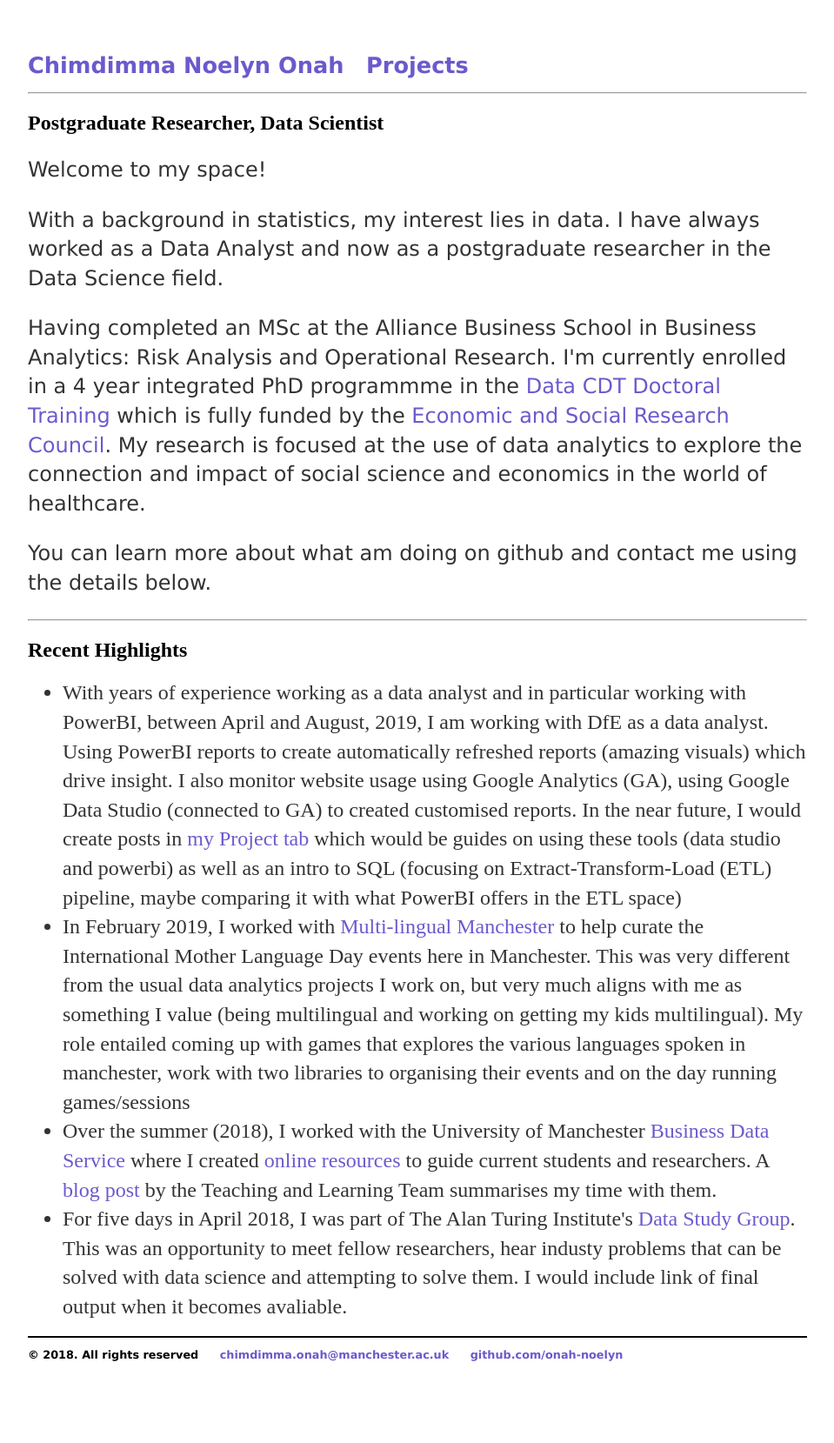
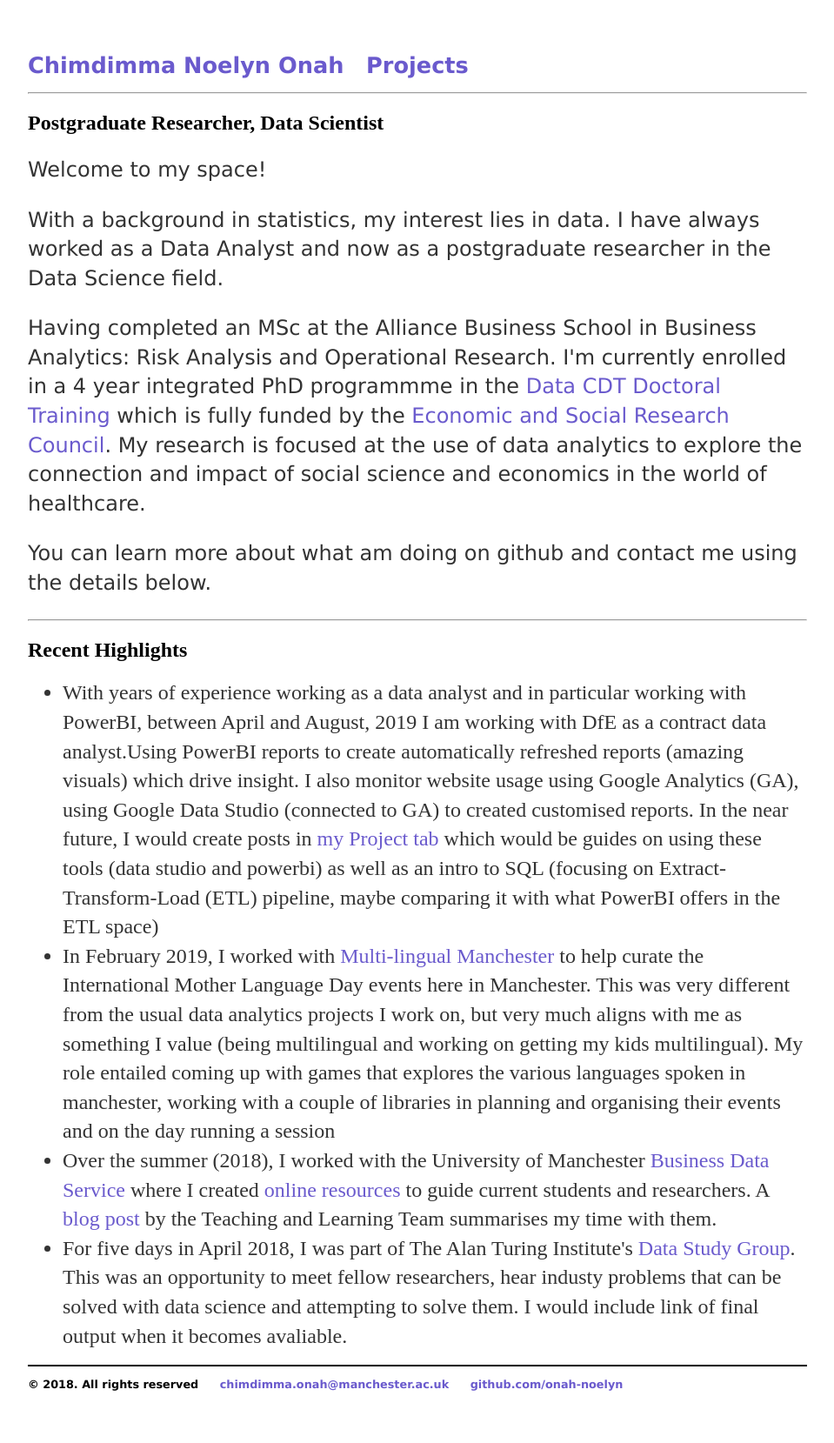
Before and after one commit to Onah-Noelyn/Onah-Noelyn.github.io, a Jekyll site: the page built from index.html, in a window 1280 px wide. Shown: the whole page at 87% size, without its empty margins (160-1119 px from the left). Built offline with Jekyll 4.4.1, drawn with Linux system fonts in a browser that asks for light colours; before the commit the page ends 1625 px from its top, so only the background shows below that.

Commit message:
update with recent highlights

```diff
--- a/index.html
+++ b/index.html
@@ -19,19 +19,30 @@ title: Chimdimma Noelyn Onah
 	<h2>Recent Highlights </h2>
 	<div>
 	<ul>
-		<li style="font-size: 1.5em; line-height: 1.4em; color: #333;">With years of experience working as a data analyst
-		and in particular working with PowerBI, between April and August, 2019, I am working with DfE as a data analyst.
-		Using PowerBI reports to create  automatically refreshed reports (amazing visuals) which drive insight.
-		I also monitor website usage using Google Analytics (GA), using Google Data Studio (connected to GA) to created customised reports.
-		In the near future, I would create posts in <a href="https://onah-noelyn.github.io/Project">my Project tab</a> which would be guides on using these tools (data studio and powerbi) as well as an intro to SQL (focusing on Extract-Transform-Load (ETL) pipeline, maybe comparing it with what PowerBI offers in the ETL space)</li>
+		<li style="font-size: 1.5em; line-height: 1.4em; color: #333;">With years of experience working as a data
+		analyst and in particular working with PowerBI, between April and August, 2019 I am working with DfE as a
+		contract data analyst.Using PowerBI reports to create automatically refreshed reports (amazing visuals) which
+		drive insight. I also monitor website usage using Google Analytics (GA), using Google Data Studio
+		(connected to GA) to created customised reports. In the near future, I would create posts in
+		<a href="https://onah-noelyn.github.io/Project">my Project tab</a> which would be guides on using these tools
+		(data studio and powerbi) as well as an intro to SQL (focusing on Extract-Transform-Load (ETL) pipeline, maybe
+		comparing it with what PowerBI offers in the ETL space)</li>
 		<li style="font-size: 1.5em; line-height: 1.4em; color: #333;">In February 2019, I worked with
-			<a href="http://mlm.humanities.manchester.ac.uk"> Multi-lingual Manchester </a> to help curate the International Mother Language Day
-			events here in Manchester. This was very different from the usual data analytics projects I work on,
-			but very much aligns with me as something I value (being multilingual and working on getting my kids
-			multilingual). My role entailed coming up with games that explores the various languages spoken in manchester,
-			work with two libraries to organising their events and on the day running games/sessions</li>
-		<li style="font-size: 1.5em; line-height: 1.4em; color: #333;">Over the summer (2018), I worked with the University of Manchester <a href="http://www.library.manchester.ac.uk/using-the-library/students/specialist-learning/business-data-service/">Business Data Service</a> where I created <a href="https://medium.com/using-specialist-business-databases">online resources</a> to guide current students and researchers. A <a href="https://umlteachinglearning.wordpress.com/2018/09/11/digital-humanities-pgr-placement-in-the-library-summer-2018/">blog post</a> by the Teaching and Learning Team summarises my time with them.  </li>
-		<li style="font-size: 1.5em; line-height: 1.4em; color: #333;">For five days in April 2018, I was part of The Alan Turing Institute's <a href="https://www.turing.ac.uk/collaborate-turing/data-study-groups">Data Study Group</a>. This was an opportunity to meet fellow researchers, hear industy problems that can be solved with data science and attempting to solve them. I would include link of final output when it becomes avaliable.  </li>
+		<a href="http://mlm.humanities.manchester.ac.uk"> Multi-lingual Manchester </a> to help curate the
+		International Mother Language Day events here in Manchester. This was very different from the usual data
+		analytics projects I work on, but very much aligns with me as something I value (being multilingual and
+		working on getting my kids multilingual). My role entailed coming up with games that explores the various
+		languages spoken in manchester, working with a couple of libraries in planning and organising their events and
+		on the day running a session</li>
+		<li style="font-size: 1.5em; line-height: 1.4em; color: #333;">Over the summer (2018), I worked with the
+		University of Manchester <a href="http://www.library.manchester.ac.uk/using-the-library/students/specialist-learning/business-data-service/">Business Data Service</a>
+		where I created <a href="https://medium.com/using-specialist-business-databases">online resources</a> to guide
+		current students and researchers. A <a href="https://umlteachinglearning.wordpress.com/2018/09/11/digital-humanities-pgr-placement-in-the-library-summer-2018/">blog post</a>
+		by the Teaching and Learning Team summarises my time with them.  </li>
+		<li style="font-size: 1.5em; line-height: 1.4em; color: #333;">For five days in April 2018, I was part of The
+		Alan Turing Institute's <a href="https://www.turing.ac.uk/collaborate-turing/data-study-groups">Data Study
+		Group</a>. This was an opportunity to meet fellow researchers, hear industy problems that can be solved with
+		data science and attempting to solve them. I would include link of final output when it becomes avaliable.</li>
 
 	</ul>
 	</div>
```
